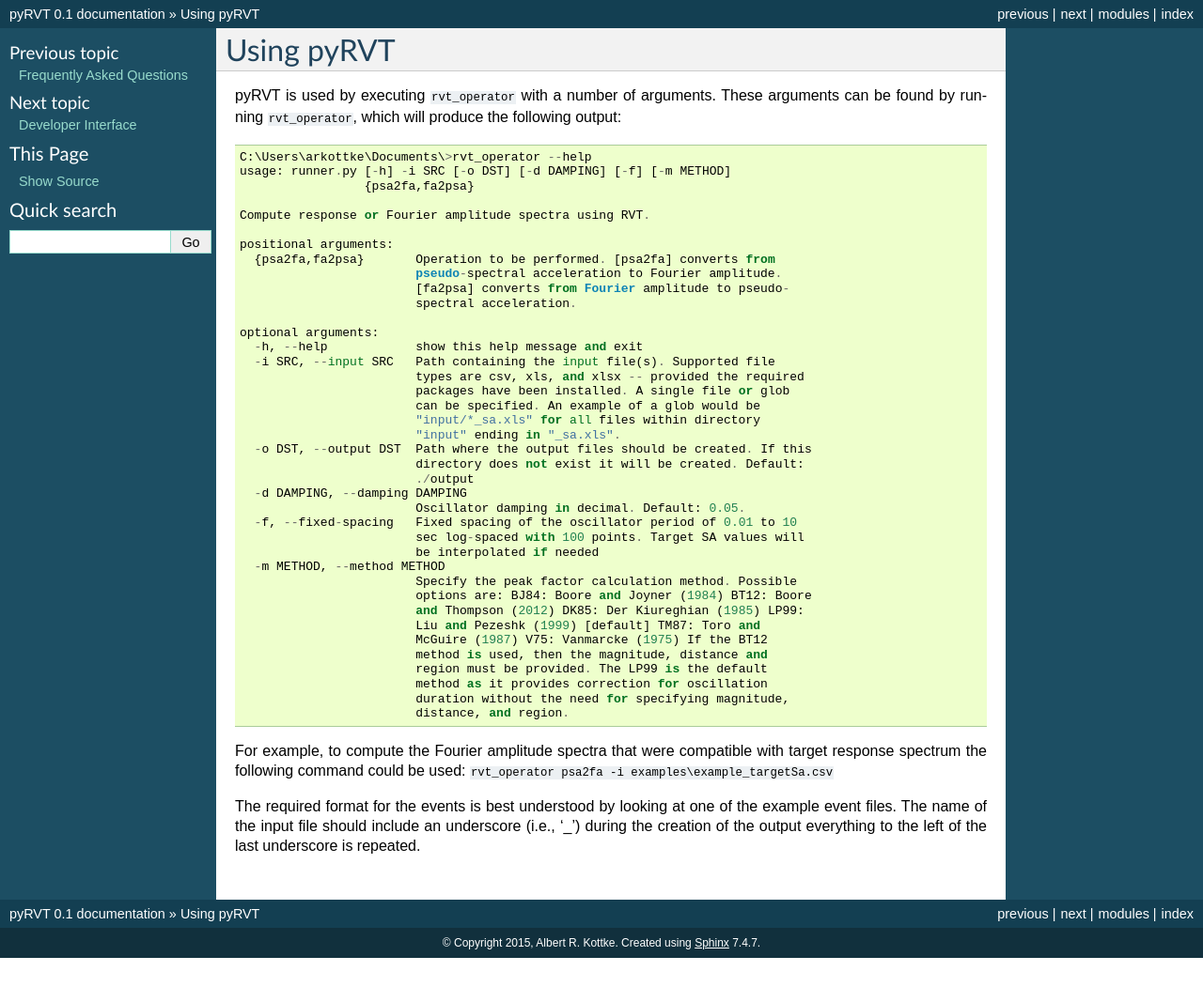
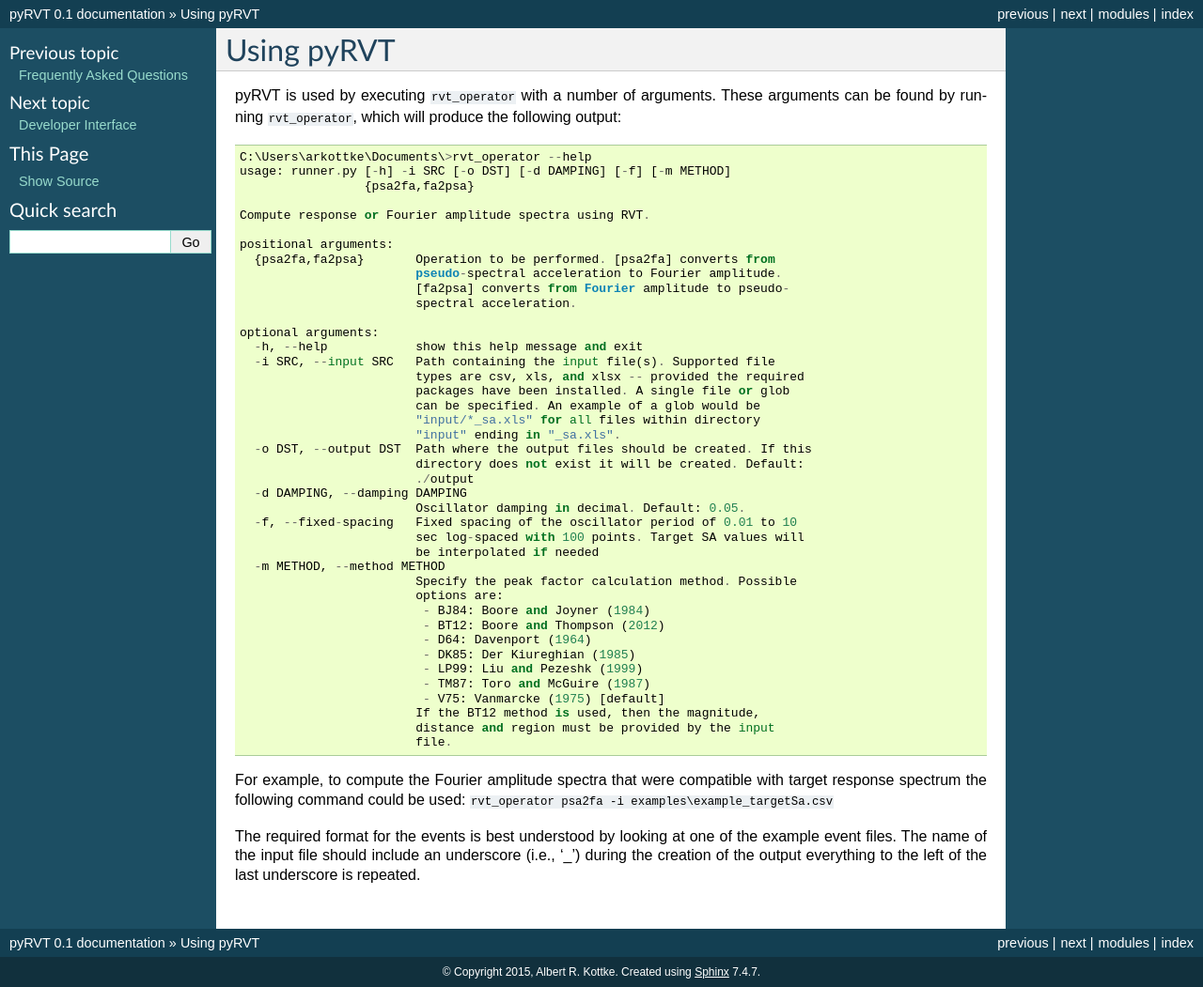
Before and after one commit to arkottke/pyrvt, a Sphinx documentation site: the page built from docs/usage.rst, in a window 1280 px wide. Shown: the whole page at 94% size. Built offline with Sphinx 7.4.7, drawn with Linux system fonts in a browser that asks for light colours; before the commit the page ends 1020 px from its top, so only the background shows below that.

Commit message:
Cleaned up install and usage docs.

```diff
--- a/docs/usage.rst
+++ b/docs/usage.rst
@@ -39,15 +39,17 @@ following output:
                           be interpolated if needed
     -m METHOD, --method METHOD
                           Specify the peak factor calculation method. Possible
-                          options are: BJ84: Boore and Joyner (1984) BT12: Boore
-                          and Thompson (2012) DK85: Der Kiureghian (1985) LP99:
-                          Liu and Pezeshk (1999) [default] TM87: Toro and
-                          McGuire (1987) V75: Vanmarcke (1975) If the BT12
-                          method is used, then the magnitude, distance and
-                          region must be provided. The LP99 is the default
-                          method as it provides correction for oscillation
-                          duration without the need for specifying magnitude,
-                          distance, and region.
+                          options are:
+                           - BJ84: Boore and Joyner (1984)
+                           - BT12: Boore and Thompson (2012)
+                           - D64: Davenport (1964)
+                           - DK85: Der Kiureghian (1985)
+                           - LP99: Liu and Pezeshk (1999)
+                           - TM87: Toro and McGuire (1987)
+                           - V75: Vanmarcke (1975) [default]
+                          If the BT12 method is used, then the magnitude,
+                          distance and region must be provided by the input
+                          file.
 
 For example, to compute the Fourier amplitude spectra that were compatible with
 target response spectrum the following command could be used:
```
Also changed, not shown: docs/install.rst (+8 -5 lines).
